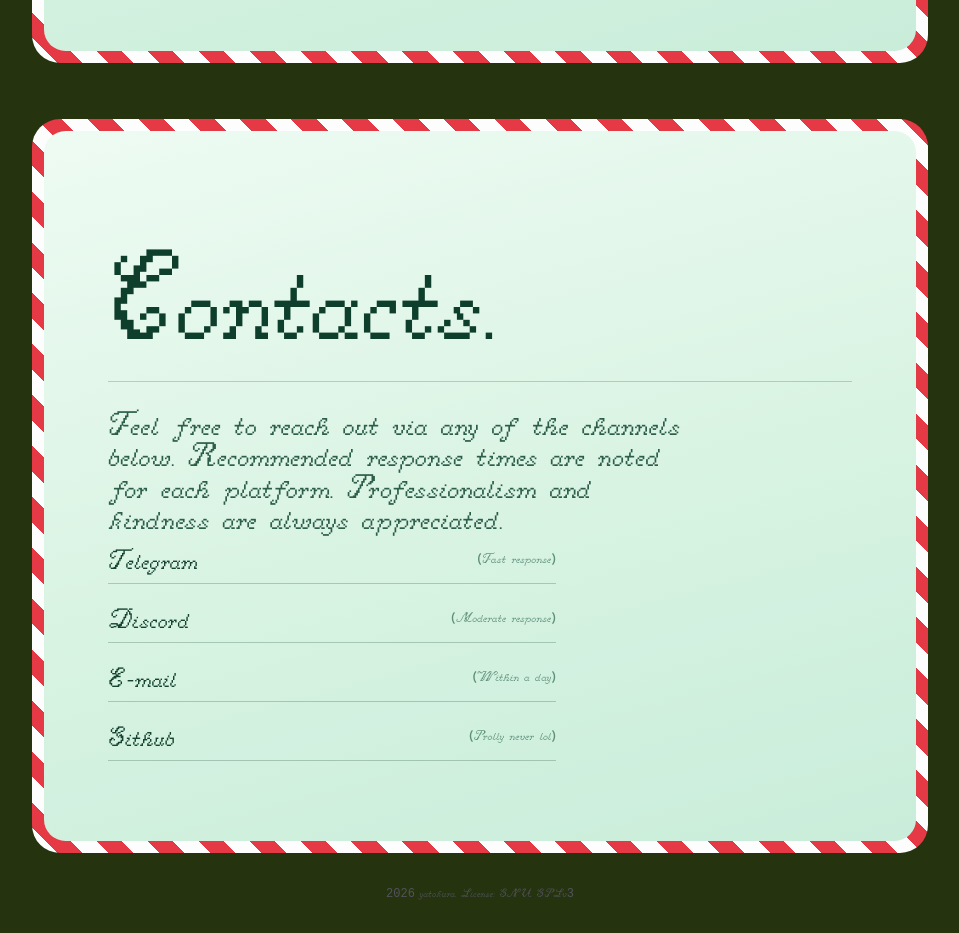
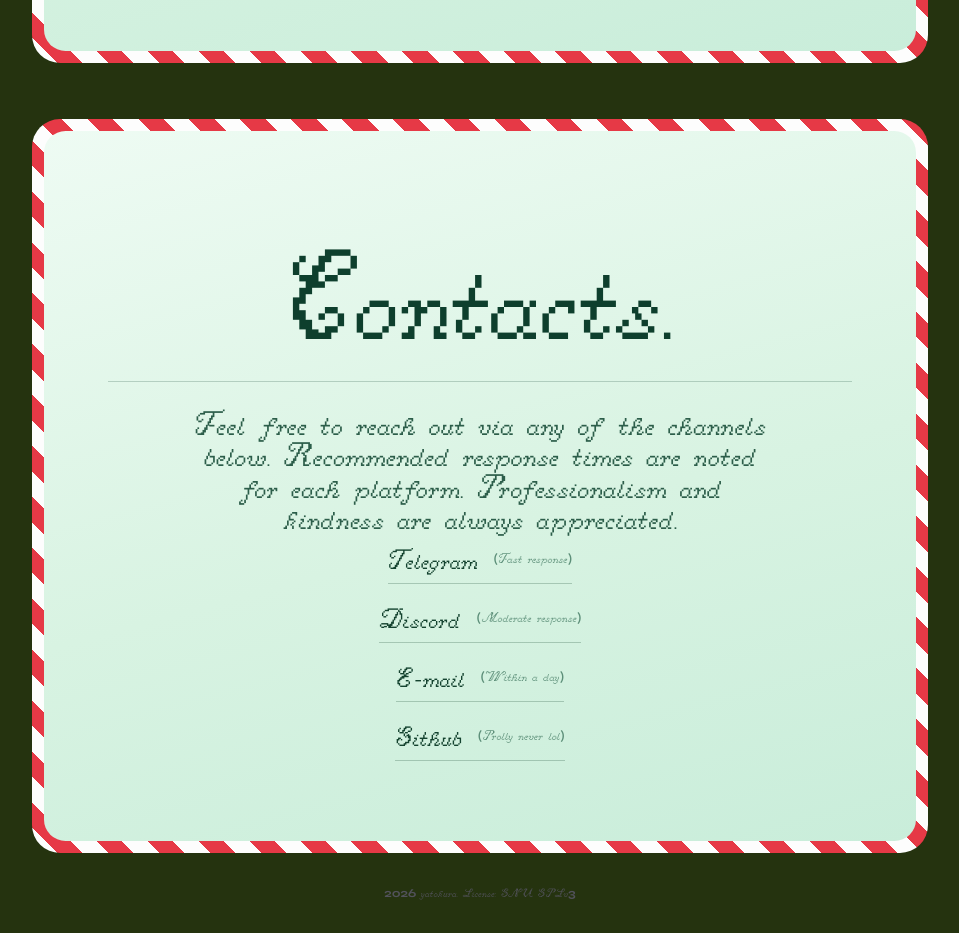
Before and after one commit to yatokura/pigs-personal-site, a plain HTML site: page newyears/index.html in a window 1280 px wide. Shown: the part 1581-2514 px from the top of the page, without its empty margins (160-1119 px from the left). Drawn offline with Linux system fonts and the light colour scheme.

Commit message:
styled code and centered cards

```diff
--- a/newyears/style.css
+++ b/newyears/style.css
@@ -1,3 +1,4 @@
+
 @font-face {
     font-family: 'Retrogression';
     src: url('./fonts/Retrogression-Regular.woff2') format('woff2'),
@@ -11,10 +12,84 @@
     font-family: 'Syne';
     src: url('./fonts/Syne-Bold.woff2') format('woff2'),
          url('./fonts/Syne-Bold.ttf') format('truetype');
-    font-weight: 700 800;
+    font-weight: 700;
     font-style: normal;
     font-display: swap;
 }
+
+/* =========================================
+   RESPONSIVE SETTINGS / DESIGN TOKENS
+========================================= */
+
+:root {
+    /* Fonts */
+    --font-body: system-ui, -apple-system, sans-serif;
+    --font-display: 'Retrogression', 'Syne', sans-serif;
+    --font-list: 'Retrogression', 'Syne', monospace;
+
+    /* Main colors */
+    --color-background: #25330f;
+    --color-text: #000;
+    --color-white: #fff;
+
+    /* Layout */
+    --content-width: 56rem;
+    --section-padding-x: 1.5rem;
+    --section-padding-y: 8rem;
+
+    /* Hero */
+    --hero-height: 100vh;
+    --hero-title-size: clamp(6rem, 13vw, 12rem);
+
+    /* Sections */
+    --section-title-size: 4rem;
+    --section-text-size: 1rem;
+    --section-text-width: 36rem;
+    --section-text-line-height: 0.925;
+
+    /* Section spacing */
+    --section-title-padding: 1rem;
+    --section-title-margin: 1.5rem;
+    --section-text-margin: 0.6rem;
+
+    /* Candy cards */
+    --card-width: 56rem;
+    --card-margin-top: 4rem;
+    --card-gap: 3.5rem;
+    --card-padding: 12px;
+    --card-radius: 1.75rem;
+
+    /* Card content */
+    --card-inner-padding-x: 1.5rem;
+    --card-inner-padding-y: 3.5rem;
+    --card-inner-radius: 1.35rem;
+
+    /* Card typography */
+    --card-title-size: 4rem;
+    --card-text-size: 1rem;
+    --card-list-size: 1.125rem;
+
+    /* Lists */
+    --list-font-size: 1.125rem;
+    --list-gap: 1rem;
+    --list-item-gap: 0.75rem;
+
+    /* Decorative elements */
+    --dot-size: 0.5rem;
+
+    /* Contact links */
+    --contact-width: 28rem;
+    --contact-padding: 0.5rem;
+    --response-time-size: 0.875rem;
+
+    /* Footer */
+    --footer-font-size: 0.75rem;
+    --footer-padding: 2rem;
+}
+
+/* =========================================
+   RESET
+========================================= */
 
 * {
     margin: 0;
@@ -22,24 +97,27 @@
     box-sizing: border-box;
 }
 
+html {
+    scroll-behavior: smooth;
+    scroll-snap-type: y mandatory;
+}
+
 body {
-    background-color: #25330f;
-    color: #000;
+    background-color: var(--color-background);
+    color: var(--color-text);
     display: flex;
     flex-direction: column;
     align-items: center;
     justify-content: center;
     min-height: 100vh;
     overflow-x: hidden;
-    font-family: system-ui, -apple-system, sans-serif;
+    font-family: var(--font-body);
 }
 
-html {
-    scroll-behavior: smooth;
-    scroll-snap-type: y mandatory;
-}
+/* =========================================
+   BACKGROUND
+========================================= */
 
-/* Background particles (snow) */
 #bg-particles {
     position: fixed;
     inset: 0;
@@ -47,11 +125,14 @@ html {
     pointer-events: none;
 }
 
-/* Hero Section */
+/* =========================================
+   HERO
+========================================= */
+
 .hero {
     position: relative;
     width: 100%;
-    height: 100vh;
+    height: var(--hero-height);
     display: flex;
     flex-direction: column;
     align-items: center;
@@ -64,7 +145,7 @@ html {
     position: absolute;
     inset: 0;
     opacity: 0.1;
-    /*background-image: radial-gradient(#fff 1px, transparent 1px);*/
+    /* background-image: radial-gradient(#fff 1px, transparent 1px); */
     background-size: 24px 24px;
     pointer-events: none;
 }
@@ -77,96 +158,151 @@ html {
 }
 
 .hero-title {
-    font-family: 'Retrogression', 'Syne', sans-serif;
-    font-size: clamp(6rem, 13vw, 12rem);
+    font-family: var(--font-display);
+    font-size: var(--hero-title-size);
     font-weight: 400;
-    color: #fff;
+    color: var(--color-white);
     letter-spacing: -0.025em;
     padding-bottom: 1rem;
     margin-bottom: 0.5rem;
 }
 
-/* Sections */
+/* =========================================
+   SECTIONS
+========================================= */
+
 .section {
     position: relative;
     z-index: 1;
     width: 100%;
-    max-width: 56rem;
-    padding: 8rem 1.5rem;
+    max-width: var(--content-width);
+    padding: var(--section-padding-y) var(--section-padding-x);
 }
 
 .section-title {
-    font-family: 'Retrogression', 'Syne', sans-serif;
-    font-size: 4rem;
+    font-family: var(--font-display);
+    font-size: var(--section-title-size);
     font-weight: 400;
-    padding-bottom: 1rem;
-    margin-bottom: 1.5rem;
+    padding-bottom: var(--section-title-padding);
+    margin-bottom: var(--section-title-margin);
     border-bottom: 1px solid rgba(255, 255, 255, 0.2);
 }
 
 .section-text {
-    font-family: 'Retrogression', 'Syne', sans-serif;
-    font-size: 1rem;
+    font-family: var(--font-display);
+    font-size: var(--section-text-size);
     color: #d4d4d8;
-    max-width: 36rem;
-    margin-bottom: 0.6rem;
-    line-height: 0.925;
+    max-width: var(--section-text-width);
+    margin-bottom: var(--section-text-margin);
+    line-height: var(--section-text-line-height);
 }
 
-/* New Year candy cards  */
+/* =========================================
+   NEW YEAR CANDY CARDS
+========================================= */
+
 .candy-card {
     position: relative;
     z-index: 1;
     width: 100%;
-    max-width: 56rem;
-    margin-top: 4rem;
-    padding: 12px;
-    border-radius: 1.75rem;
+    max-width: var(--card-width);
+    margin-top: var(--card-margin-top);
+    padding: var(--card-padding);
+    border-radius: var(--card-radius);
+
     background: repeating-linear-gradient(
         45deg,
         #fdfdfd 0 18px,
         #e63946 18px 36px
     );
+
     scroll-snap-align: start;
 }
 
 .candy-card + .candy-card {
-    margin-top: 3.5rem;
+    margin-top: var(--card-gap);
 }
 
 .candy-card .section {
     max-width: none;
     margin: 0;
-    padding: 3.5rem 1.5rem;
-    border-radius: 1.35rem;
-    background: linear-gradient(165deg, #eefbf3 0%, #d8f3e2 55%, #c9edda 100%);
+    padding: var(--card-inner-padding-y) var(--card-inner-padding-x);
+    border-radius: var(--card-inner-radius);
+    background: linear-gradient(
+        165deg,
+        #eefbf3 0%,
+        #d8f3e2 55%,
+        #c9edda 100%
+    );
+
     border-bottom: none;
+
+    /* Center card content */
+    text-align: center;
 }
 
 .candy-card .section-title {
     color: #0e3f2d;
+    font-size: var(--card-title-size);
     border-bottom-color: rgba(14, 63, 45, 0.22);
 }
 
 .candy-card .section-text {
     color: #2c5e4a;
+    font-size: var(--card-text-size);
+    margin-inline: auto;
 }
 
-/* Lists */
-.project-list, .contact-list {
+/* =========================================
+   LISTS
+========================================= */
+
+.project-list,
+.contact-list {
     display: flex;
     flex-direction: column;
-    gap: 1rem;
-    font-family: 'Retrogression', 'Syne', monospace;
-    font-size: 1.125rem;
+    align-items: center;
+    gap: var(--list-gap);
+
+    font-family: var(--font-list);
+    font-size: var(--list-font-size);
     color: #e4e4e7;
+
     list-style: none;
 }
+
+/* Card list colors and typography */
 
 .candy-card .project-list,
 .candy-card .contact-list {
     color: #14432f;
+    font-size: var(--card-list-size);
 }
+
+.project-item {
+    display: flex;
+    align-items: center;
+    justify-content: center;
+    gap: var(--list-item-gap);
+}
+
+.dot {
+    width: var(--dot-size);
+    height: var(--dot-size);
+    background-color: var(--color-white);
+    border-radius: 9999px;
+    flex-shrink: 0;
+}
+
+.dot-muted {
+    background-color: #52525b;
+}
+
+.text-muted {
+    color: #71717a;
+}
+
+/* Card list decorations */
 
 .candy-card .dot {
     background-color: #e63946;
@@ -180,49 +316,45 @@ html {
     color: #6b9c86;
 }
 
-.project-item {
-    display: flex;
-    align-items: center;
-    gap: 0.75rem;
-}
-
-.dot {
-    width: 0.5rem;
-    height: 0.5rem;
-    background-color: #fff;
-    border-radius: 9999px;
-    flex-shrink: 0;
-}
-
-.dot-muted { background-color: #52525b; }
-.text-muted { color: #71717a; }
+/* =========================================
+   CONTACT LINKS
+========================================= */
 
 .contact-link {
     display: flex;
     align-items: center;
     justify-content: space-between;
-    max-width: 28rem;
+    gap: 1rem;
+
+    width: 100%;
+    max-width: var(--contact-width);
+    margin-inline: auto;
+
     border-bottom: 1px solid #27272a;
-    padding-bottom: 0.5rem;
+    padding-bottom: var(--contact-padding);
+
     color: #e4e4e7;
     text-decoration: none;
+
     transition: color 0.15s, border-color 0.15s;
 }
 
 .contact-link:hover {
-    border-color: #fff;
-    color: #fff;
+    border-color: var(--color-white);
+    color: var(--color-white);
 }
 
 .response-time {
-    font-size: 0.875rem;
+    font-size: var(--response-time-size);
     color: #71717a;
+    flex-shrink: 0;
 }
+
+/* Card contact links */
 
 .candy-card .contact-link {
     color: #14432f;
     border-bottom-color: rgba(20, 67, 47, 0.25);
-    transition: color 0.15s, border-color 0.15s;
 }
 
 .candy-card .contact-link:hover {
@@ -234,16 +366,23 @@ html {
     color: #5d8f79;
 }
 
+/* =========================================
+   FOOTER
+========================================= */
+
 .footer {
     position: relative;
     z-index: 1;
     width: 100%;
-    padding: 2rem 0;
-    /*border-top: 1px solid rgba(255, 255, 255, 0.1);*/
+    padding: var(--footer-padding) 0;
+
+    /* border-top: 1px solid rgba(255, 255, 255, 0.1); */
+
     text-align: center;
-    font-family: 'Retrogression', monospace;
-    font-size: 0.75rem;
+    font-family: var(--font-display);
+    font-size: var(--footer-font-size);
     color: #52525b;
+
     scroll-snap-align: start;
 }
 
@@ -256,11 +395,30 @@ html {
     color: #a1a1aa;
 }
 
-/* Responsive */
+/* =========================================
+   RESPONSIVE
+========================================= */
+
 @media (min-width: 768px) {
-    .hero-subtitle { font-size: 1rem; }
-    .section-title { font-size: 8rem; }
-    .section-text { font-size: 2.125rem; }
-    .project-list, .contact-list { font-size: 1.75rem; }
-    .candy-card .section { padding: 5rem 4rem; }
+    :root {
+        /* Sections */
+        --section-title-size: 8rem;
+        --section-text-size: 2.125rem;
+
+        /* Lists */
+        --list-font-size: 1.75rem;
+
+        /* Candy cards */
+        --card-title-size: 8rem;
+        --card-text-size: 2.125rem;
+        --card-list-size: 1.75rem;
+
+        /* Card spacing */
+        --card-inner-padding-x: 4rem;
+        --card-inner-padding-y: 5rem;
+    }
+
+    .hero-subtitle {
+        font-size: 1rem;
+    }
 }
```
